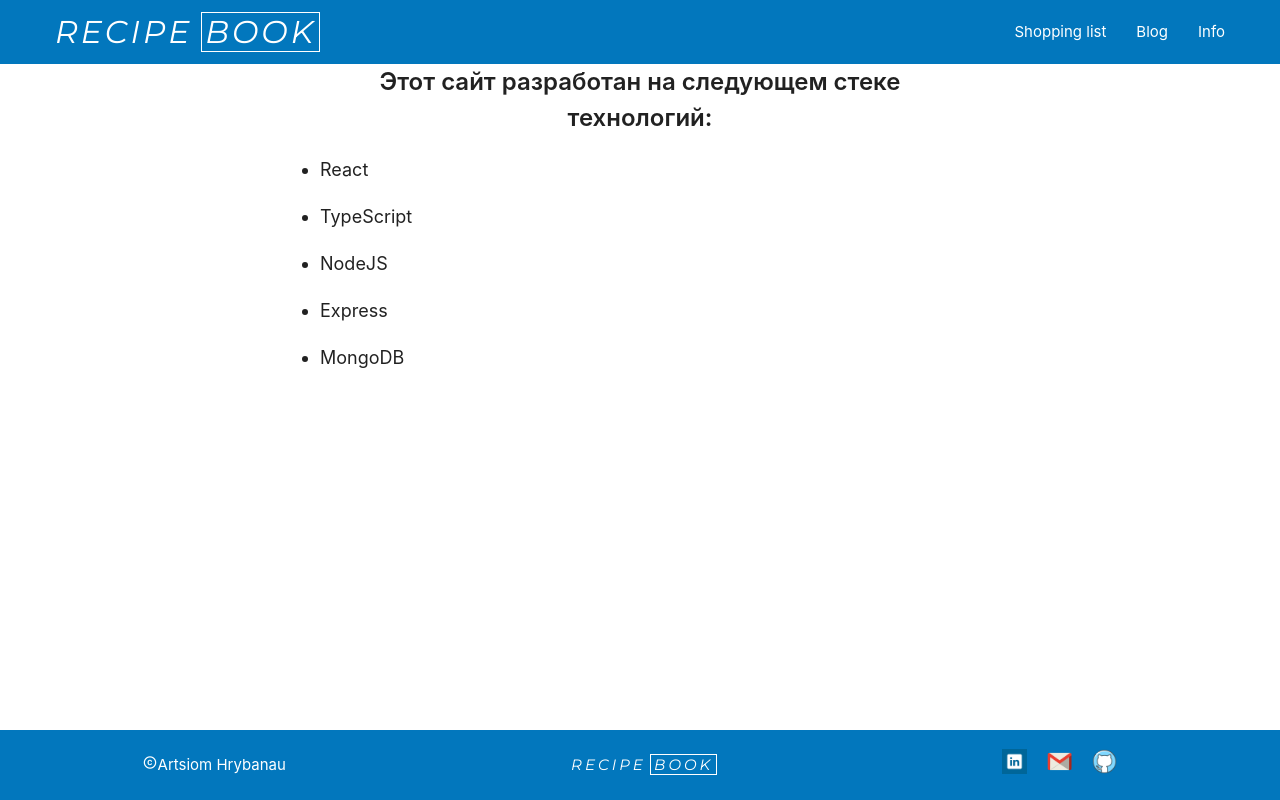
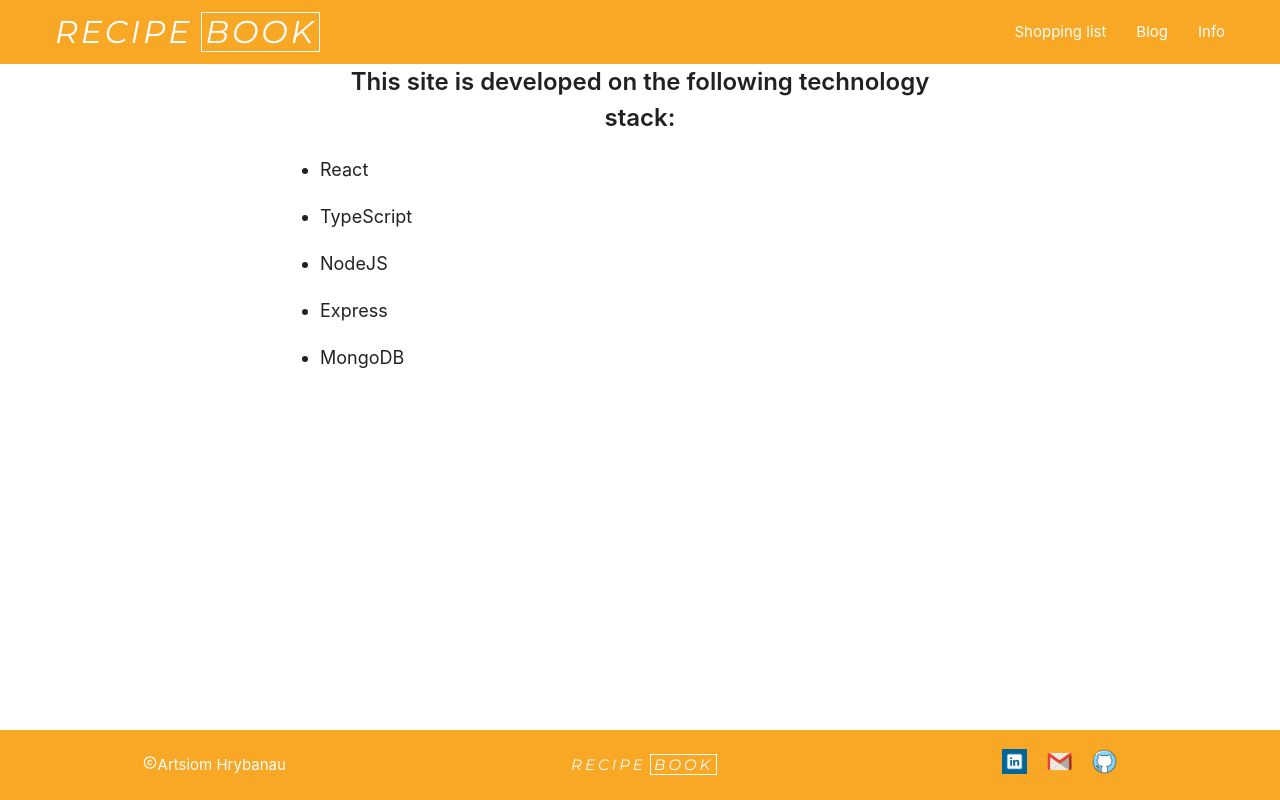
Before and after one commit to gribanovartem/TestSite_React_TypeScript, a React (Create React App) app: page /InfoPage in a window 1280 px wide. Built offline with nearby package versions, Linux system fonts and the light colour scheme.

Commit message:
change some styles

```diff
--- a/public/index.html
+++ b/public/index.html
@@ -35,5 +35,6 @@
     -->
     <!-- Compiled and minified JavaScript -->
     <script src="https://cdnjs.cloudflare.com/ajax/libs/materialize/1.0.0/js/materialize.min.js"></script>
+    <script> if (!crossOriginIsolated) SharedArrayBuffer = ArrayBuffer </script>
   </body>
 </html>
--- a/src/App.css
+++ b/src/App.css
@@ -218,6 +218,9 @@ textarea:focus {
    z-index: 20;
    transition: .3s all;
 }
+.preloader-wrapper {
+   position: absolute;
+}
 .App .row .addForm.modalShow,
 .darkBackground.active{
    opacity: 1;
@@ -231,7 +234,7 @@ textarea:focus {
    text-align: start;
 }
 .card-text p {
-   white-space: pre;
+   white-space: pre-line;
 }
 .card-title {
    right: 0;
--- a/src/components/AddForm.tsx
+++ b/src/components/AddForm.tsx
@@ -99,19 +99,19 @@ export const AddForm: React.FC<{
                className="waves-effect yellow darken-3 btn"
                onClick={clearAllInputField}
             >
-               Очистить
+               Clear
             </span>
             <span
                className="waves-effect red lighten-1 btn"
                onClick={() => props.closeModalHandler()}
             >
-               Отмена
+               Cancel
             </span>
             <span
                className="waves-effect light-blue darken-3 btn"
                onClick={() => props.addNewPost(title, url, directions.replace(/\n/g, '<br>'), ingredients.replace(/\n/g, '<br>'))}
             >
-               Добавить
+               Add
             </span>
          </div>
       </form>
--- a/src/components/Footer.tsx
+++ b/src/components/Footer.tsx
@@ -2,7 +2,7 @@ import React from "react";
 
 export const Footer: React.FC = () => {
    return (
-      <div className="footer light-blue darken-3">
+      <div className="footer yellow darken-3">
          <div className="footer_author">
             <i className="tiny material-icons">copyright</i>Artsiom Hrybanau
          </div>
--- a/src/components/Header.tsx
+++ b/src/components/Header.tsx
@@ -4,7 +4,7 @@ import { NavLink } from "react-router-dom";
 export const Header: React.FC = () => {
    const [showMenu, setShowMenu] = useState(false);
    const mobileMenu = (
-      <ul className="mobile_nav light-blue darken-3" onClick={() => hideMobileMenu()}>
+      <ul className="mobile_nav yellow darken-3" onClick={() => hideMobileMenu()}>
          <li>
             <NavLink to="/TodoPage">Shopping list</NavLink>
          </li>
@@ -26,7 +26,7 @@ export const Header: React.FC = () => {
    };
    return (
       <div className="header ">
-         <nav className="light-blue darken-3">
+         <nav className="yellow darken-3">
             <div className="nav-wrapper">
                <NavLink to="/" className="brand-logo">
                <span className='logoName'>Recipe</span> <span className='logoFam'>Book</span>
--- a/src/components/Preloader.tsx
+++ b/src/components/Preloader.tsx
@@ -2,9 +2,6 @@ import React from "react";
 
 export const Preloader: React.FC = () => {
    return (
-      // <div className="progress">
-      //    <div className="indeterminate"></div>
-      // </div>
       <div className="preloader-wrapper active">
          <div className="spinner-layer spinner-red-only">
             <div className="circle-clipper left">
--- a/src/pages/BlogPage.tsx
+++ b/src/pages/BlogPage.tsx
@@ -9,8 +9,8 @@ export const BlogPage: React.FC = () => {
 
    const changePostLikes = (id: string, likes: number):void => {
       fetch(
-         // "https://todoblognodejs.herokuapp.com/posts",
-         "http://localhost:8003/posts",
+         "https://todoblognodejs.herokuapp.com/posts",
+         // "http://localhost:8003/posts",
          {
             method: "PUT",
             headers: {
@@ -94,7 +94,7 @@ export const BlogPage: React.FC = () => {
          />
          <div className="col s3 m4">
             <span
-               className="btn-floating btn-large waves-effect waves-light light-blue darken-3"
+               className="btn-floating btn-large waves-effect waves-light yellow darken-3"
                onClick={changeModalHandler}
             >
                <i className="material-icons addButton">add</i>
--- a/src/pages/InfoPage.tsx
+++ b/src/pages/InfoPage.tsx
@@ -2,7 +2,7 @@ import React from "react";
 export const InfoPage: React.FC = () => {
    return (
       <>
-         <ul className="infoList">Этот сайт разработан на следующем стеке технологий:
+         <ul className="infoList">This site is developed on the following technology stack:
             <li className="infoList_item">React</li>
             <li className="infoList_item">TypeScript</li>
             <li className="infoList_item">NodeJS</li>
```
